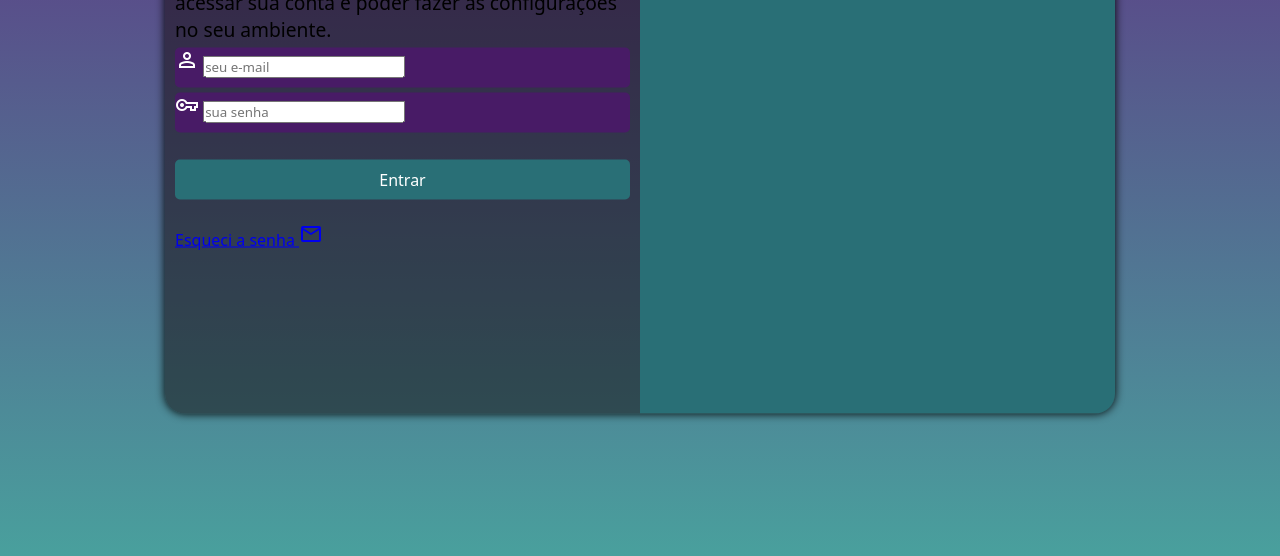
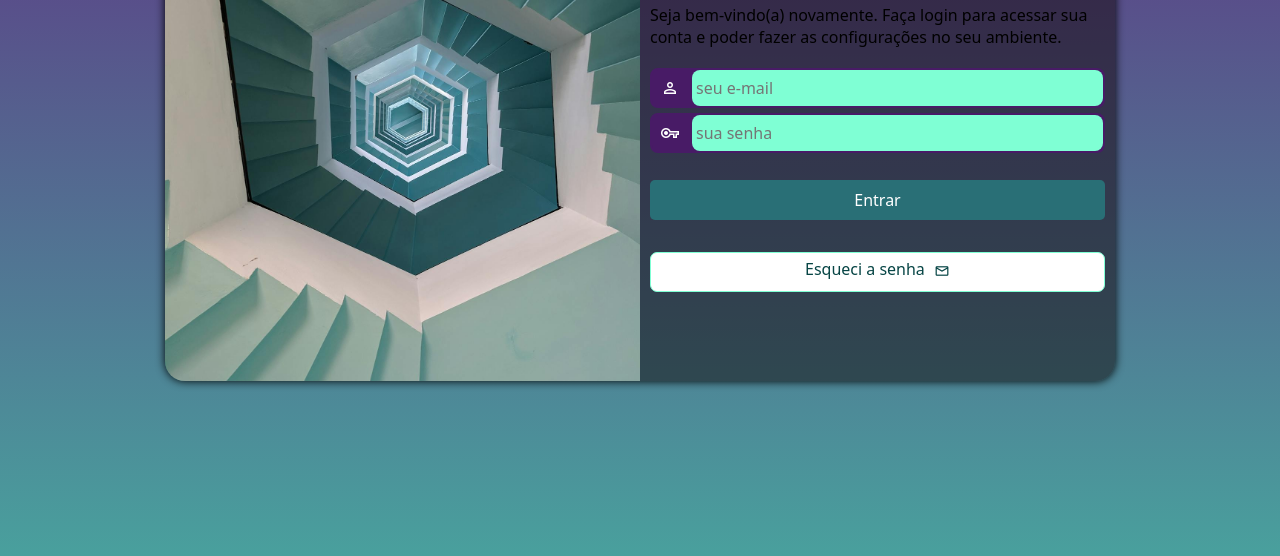
Before and after one commit to Thais286/projeto--login, a plain HTML site: page index.html in a window 1280 px wide. Shown: the part 244-800 px from the top of the page. Drawn offline with nearby package versions, Linux system fonts and the light colour scheme.

Commit message:
terminei o codigo do login aperfeiçoado

```diff
--- a/estilos/midia-query.css
+++ b/estilos/midia-query.css
@@ -21,12 +21,15 @@ body{
 
     section#login{
     width:80vw;
+    height: 350px;
+    display: flex;
     }
 
 section#login > div#imagem{
-    float: left;
-    width: 35%;
+    display: block;
+    width: 40%;
    height: 100%;
+   order: 1; /* Faz a imagem aparecer depois (e esquerda ,2 direita) igual o rigth e left */
 
 }
 
@@ -37,16 +40,19 @@ section#login > div#formulario{
 
 }
 
-@media screen and (min-width:992px) {  /* Grandes telas*/
+@media screen and (min-width:992px) {  /* Grandes telas / descktop*/
     body{
         background-image: linear-gradient(to top, #49a09d, #5f2c82);
     }
 
     section#login{
     width: 950px;
+    height: 450px;
+    display: flex;
     }
 
 section#login > div#imagem{
+    display: block;
     float: right;
     width: 50%;
     height: 100%;
@@ -62,7 +68,8 @@ div#formulario > h1{
 }
 
 div#formulario > p {
-    font-size: 1.2em ;
+    font-size: 1em ;
+    margin: 20px 0px;
 }
 
 }
--- a/estilos/style.css
+++ b/estilos/style.css
@@ -32,22 +32,24 @@ section#login{
     position: absolute;
     top:50%;
     left: 50%;
-    transform: translate(-50%, -50%); /* deixa no meio da tela independente do tamanho da dela*/
     overflow: hidden; /* tudo que estive fora da borda ficara redondo ,deixa as bordas arredondadas*/
 
     background-color: rgba(13, 1, 1, 0.471);
     width: 250px;
-    height: 515px;
+
     border-radius: 20px;
     box-shadow: 0px 0px 10px ;
 
+
+    transform: translate(-50%, -50%); /* deixa no meio da tela independente do tamanho da dela*/
     transition: width 0.2s, height 0.2s; /* trasição muito legal*/
     transition-timing-function: ease; /* transição suave*/
+
 }
 
 section#login > div#imagem{
     display: block;
-    background:rgb(41, 111, 118) url(..//imagens/pexels-mithulvarshan-3023211.jpg) no-repeat;
+    background:rgb(41, 111, 118) url(../imagens/pexels-mithulvarshan-3023211.jpg) no-repeat;
     background-size: cover;
     background-position:  center;
     height: 200px;
@@ -59,7 +61,7 @@ section#login > div#formulario{
     padding: 10px;
 }
 
-div#formulario > h1{
+div#formulario > h1 {
     text-align: center;
     margin-bottom: 10px;
 }
@@ -70,10 +72,12 @@ div#formulario > p {
 
 form > div.campo{
     background-color: #481b66 ;
-    display: block;
+    border: 2px solid #481b66;
+    display: flex;
+    align-items: center;
     width: 100%;
     height: 40px;
-    border-radius: 5px;
+    border-radius: 8px;
     margin: 5px 0px;
 
 }
@@ -84,7 +88,30 @@ div.campo > label {
 
 div.campo > span {
     color: white;
+    font-size: 20px;
+    width: 40px;
+    padding: 8px;
 }
+
+div.campo > input{ /* caixa de dentro onde fica os comandos para o usuario*/
+    background-color: aquamarine;
+    font-size: 1em;
+    width: calc(100% - 40px);/* para a caixa menor emcaioxar dentro da maior  ou usa flex-grow: 1; /* Faz o input ocupar todo o espaço restante*/
+    height: 100%;
+    border: 0px;
+    border-radius: 8px;
+    padding: 4px;
+    transform: none; /* tira o efeito de subir ou vc pode usar
+     translateY(-34px); para a caixa menor ficar cexatamente em cima da outra caixa que antes era a maior ( toda as transformaç~es são sempre colocadas na ultima linha igual essa agora*/
+}
+
+div.campo > input:focus-within{
+    background-color: white; /* dar foco*/
+    border: none;
+
+}
+
+
 
 form > input[type=submit]{
     display: block;
@@ -98,7 +125,7 @@ form > input[type=submit]{
     cursor: pointer;
 }
 
-form > input [type=submit]:hover{
+form > input[type=submit]:hover{
     background-color: rgb(32, 88, 93);
 }
 
@@ -108,6 +135,7 @@ form > a.botao{
     font-size: 1em;
     width: 100%;
     height: 40px;
+    margin-top: 10px ;
     padding-top: 5px;
     background-color: white;
     color: rgb(7, 69, 69);
@@ -117,9 +145,12 @@ form > a.botao{
 }
 form > a.botao:hover{
     background-color: rgb(19, 77, 82) ;
+    color: white;
 }
 
-form > a.botao > i {
-    font-size: 0.8em;
+form > a.botao > span {
+    font-size: 1em;
+    vertical-align: middle;
+    margin-left: 5px;
 
 }
--- a/index.html
+++ b/index.html
@@ -12,14 +12,14 @@
 <body>
     <main>
         <section id="login">
-            <div id="imagem">
+              <div id="imagem"></div>
 
-            </div>
             <div id="formulario">
                 <h1>Login</h1>
                 <p>Seja bem-vindo(a) novamente. Faça login para acessar sua conta e poder fazer as configurações no seu ambiente.</p>
                 <form action="login.php" method="post" autocomplete="on">
                     <div class="campo">
+
                         <span class="material-symbols-outlined">person</span>
 
                         <input type="email" name="login" id="ilogin" placeholder="seu e-mail" autocomplete="email" required maxlength="30">
@@ -27,16 +27,19 @@
                     </div>
 
                     <div class="campo">
+
                        <span class="material-symbols-outlined">vpn_key</span>
 
                         <input type="password" name="senha" id="isenha" placeholder="sua senha" autocomplete="current-password"  required minlength="8"  maxlength="20">
                         <label for="isenha">Senha </label>
                     </div><br>
+
                     <input type="submit" value="Entrar"><br>
-                    <a href="esqueci.html" class="botão">Esqueci a senha <i class="material-symbols-outlined">mail</i></a>
+                    <a href="esqueci.html" class="botao">Esqueci a senha <span class="material-symbols-outlined">mail</span></a>
 
                 </form>
             </div>
+
         </section>
     </main>
 </body>
```
